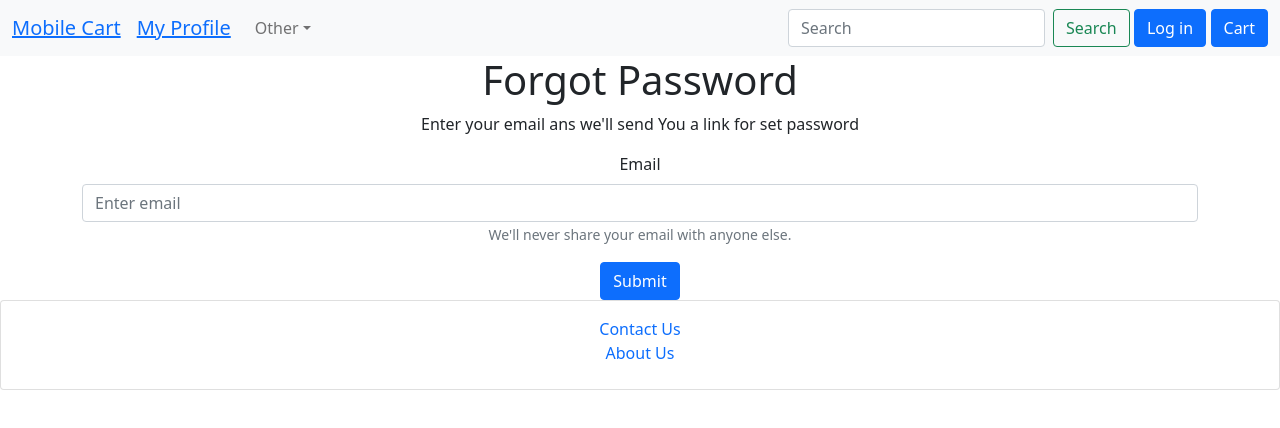
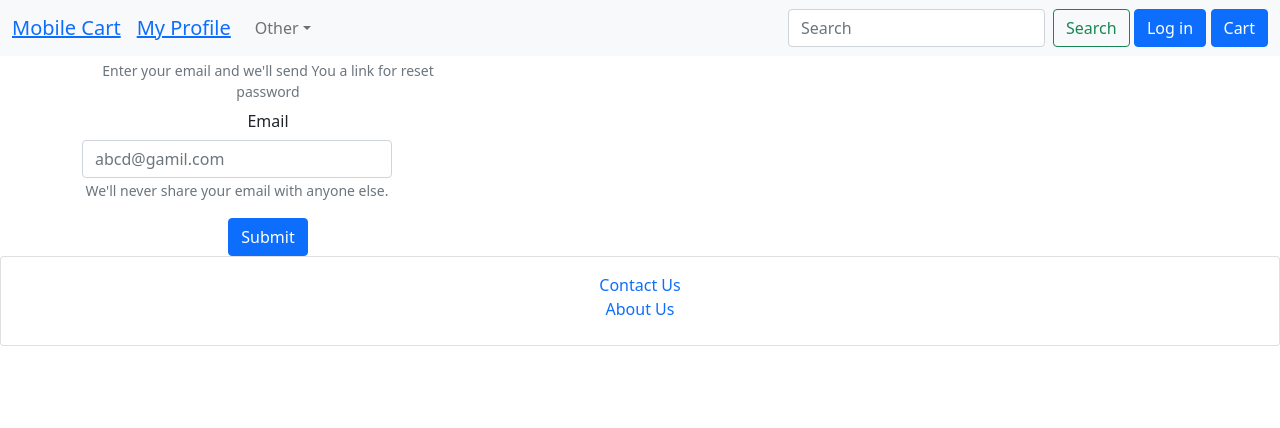
Before and after one commit to chaitali2603/MobileStore, a React (Create React App) app: page /ForgotPassword in a window 1280 px wide. Shown: the top 428 px of the page. Built offline with nearby package versions, Linux system fonts and the light colour scheme.

Commit message:
forgotpw

```diff
--- a/src/Component/Log in/ForgotPassword.jsx
+++ b/src/Component/Log in/ForgotPassword.jsx
@@ -1,4 +1,4 @@
-import React from "react";
+import React, {useState} from "react";
 import { SetNewPassword } from "./SetNewPassword";
 import { Container, Form, Col, Row, Button } from "react-bootstrap";
 
@@ -9,27 +9,58 @@ import { Container, Form, Col, Row, Button } from "react-bootstrap";
 **/
 
 export const ForgotPassword = (props) => {
+
+  const [LoginForm, setLoginForm] = useState({
+    Email: "",
+  });
+
+  const onClickLogin = () => {
+    console.log(LoginForm);
+  };
+  const OnChangeEmail = (e) => {
+    setLoginForm({ ...LoginForm, Email: e.target.value });
+  };
+
   return (
     <>
-      <Col>
         <Container>
-          <h1>Forgot Password</h1>
-          <p>Enter your email ans we'll send You a link for set password</p>
+
+          <row>
+            <Col sm={4}>
               <Form>
-            <Form.Group className="mb-3" controlId="formBasicEmail">
-              <Form.Label align="left">Email</Form.Label>
-              <Form.Control type="email" placeholder="Enter email" />
+                <Row>
+                <Form.Text>
+                Enter your email and we'll send You a link for reset password
+                </Form.Text>
+                  <Form.Group className="mb-3" controlId="formPlaintextEmail">
+                    <Form.Label column sm="2">
+                      Email
+                    </Form.Label>
+                    <Col sm="10">
+                      <Form.Control
+                        type="Text"
+                        value={LoginForm.Email}
+                        onChange={OnChangeEmail}
+                        placeholder="abcd@gamil.com"
+                      />
                       <Form.Text className="text-muted">
                     We'll never share your email with anyone else.
                   </Form.Text>
+                    </Col>
                   </Form.Group>
-
+                </Row>
+                <Row>
+                <Col>
                 <Button variant="primary" type="submit">
                   Submit
                 </Button>
+                </Col>
+              </Row>
               </Form>
+            </Col>
+            <Col sm={8}></Col>
+          </row>
         </Container>
-      </Col>
     </>
   );
 };
```
Lines whose indentation alone changed are shown as unchanged.
